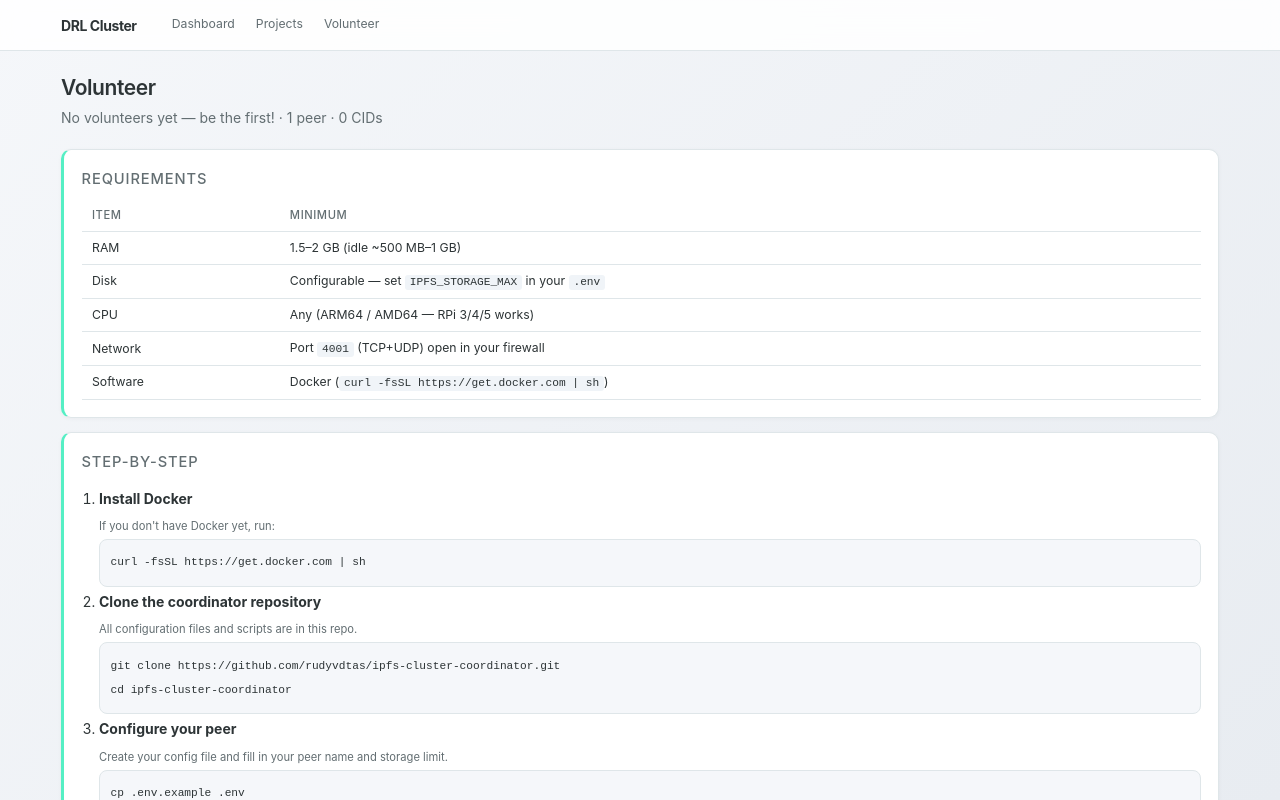
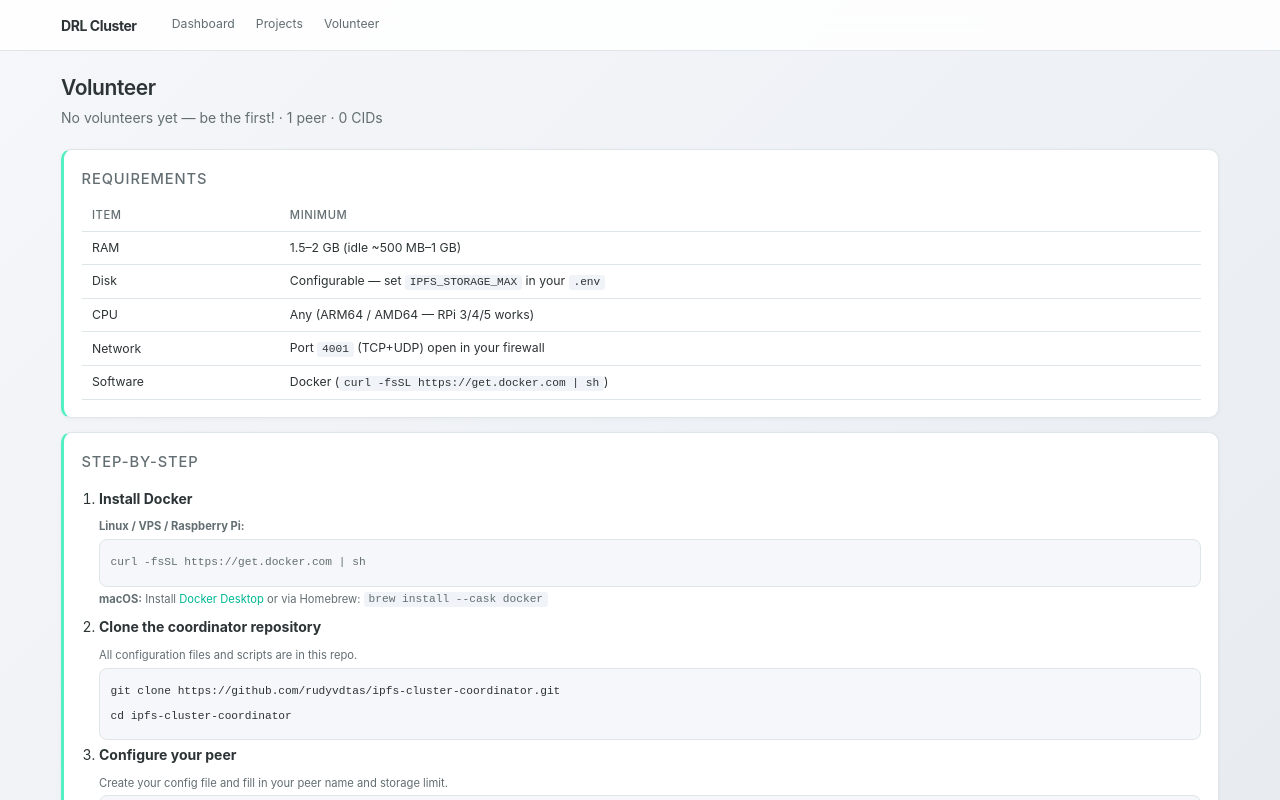
Before and after one commit to rudyvdtas/sveltekit-monitor-app, a SvelteKit app: page /volunteer in a window 1280 px wide. Shown: the top 800 px of the page. Built offline with nearby package versions, Linux system fonts and the light colour scheme; no server answers.

Commit message:
volunteer: macOS instructie toegevoegd

```diff
--- a/src/routes/volunteer/+page.svelte
+++ b/src/routes/volunteer/+page.svelte
@@ -32,8 +32,12 @@
   <ol style="padding-left: 1.25rem; line-height: 2.2;">
     <li>
       <strong>Install Docker</strong>
-      <div class="text-muted text-sm">If you don't have Docker yet, run:</div>
-      <pre><code>curl -fsSL https://get.docker.com | sh</code></pre>
+      <div class="text-muted text-sm">
+        <strong>Linux / VPS / Raspberry Pi:</strong>
+        <pre><code>curl -fsSL https://get.docker.com | sh</code></pre>
+        <strong>macOS:</strong> Install <a href="https://docs.docker.com/desktop/setup/install/mac-install/" target="_blank" rel="noopener">Docker Desktop</a>
+        or via Homebrew: <code>brew install --cask docker</code>
+      </div>
     </li>
     <li>
       <strong>Clone the coordinator repository</strong>
```
